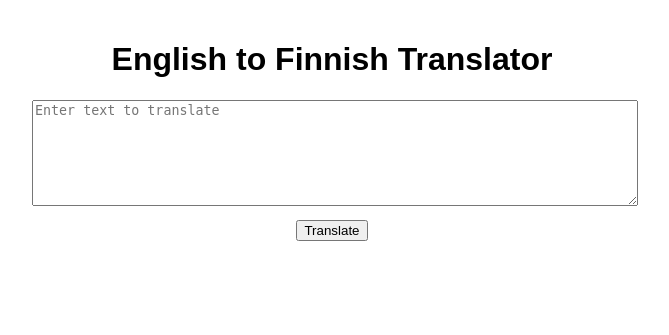
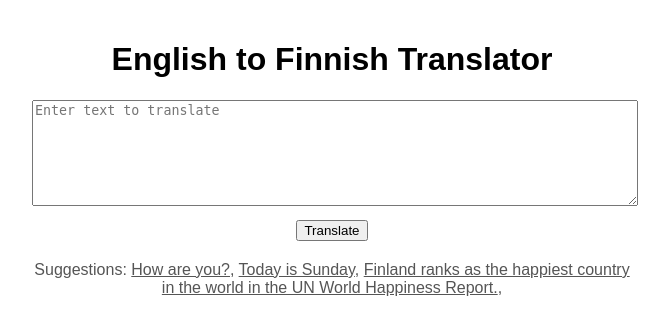
Before and after one commit to nazrul-kabir/translation-app, a Flask app: page / in a window 1280 px wide. Shown: the top 335 px of the page, without its empty margins (308-977 px from the left). Run offline with Flask 3, Linux system fonts and the light colour scheme.

Commit message:
feat: Added some suggestions

```diff
--- a/templates/index.html
+++ b/templates/index.html
@@ -21,6 +21,14 @@
             margin-top: 20px;
             font-weight: bold;
         }
+        #suggestions {
+            margin-top: 20px;
+            color: #555;
+        }
+        .suggestion {
+            cursor: pointer;
+            text-decoration: underline;
+        }
     </style>
 </head>
 <body>
@@ -28,6 +36,12 @@
     <textarea id="input-text" placeholder="Enter text to translate"></textarea>
     <button onclick="translateText()">Translate</button>
     <div id="result"></div>
+    <div id="suggestions">
+        Suggestions:
+        <span class="suggestion" onclick="useSuggestion(this)">How are you?</span>,
+        <span class="suggestion" onclick="useSuggestion(this)">Today is Sunday</span>,
+        <span class="suggestion" onclick="useSuggestion(this)">Finland ranks as the happiest country in the world in the UN World Happiness Report.</span>,
+    </div>
 
     <script>
         function translateText() {
@@ -46,6 +60,10 @@
                     resultDiv.textContent = 'Error: ' + error.message;
                 });
         }
+        function useSuggestion(element) {
+            const suggestionText = element.textContent;
+            document.getElementById('input-text').value = suggestionText;
+        }
     </script>
 </body>
 </html>
```
